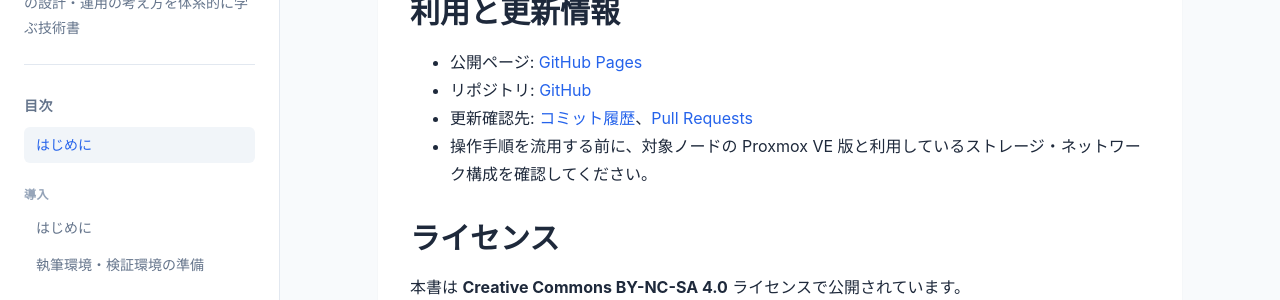
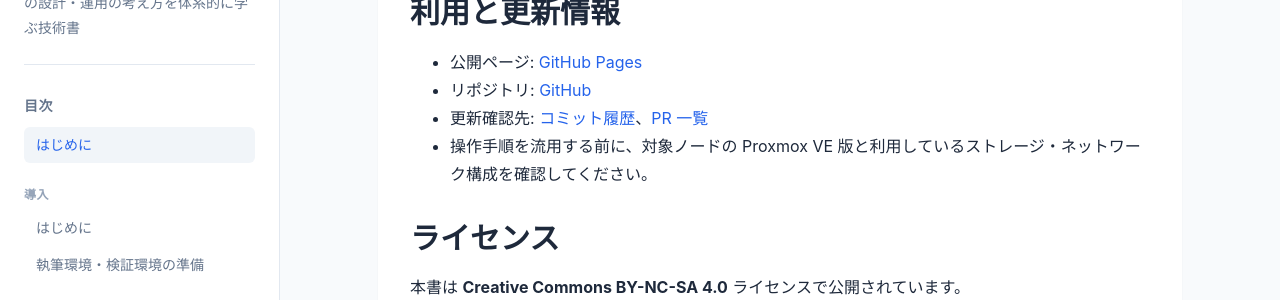
Before and after one commit to itdojp/proxmox_book, a Jekyll site: the page built from docs/index.md, in a window 1280 px wide and 900 px high, scrolled down 2341 px. Shown: the part 152-452 px from the top of the window. Built offline with Jekyll 4.4.1, drawn with Linux system fonts in a browser that asks for light colours.

Commit message:
[codex] Use PR list label on Proxmox top page (#122)

```diff
--- a/docs/index.md
+++ b/docs/index.md
@@ -77,7 +77,7 @@ Proxmox VE をこれから本格的に活用したいインフラエンジニア
 
 - 公開ページ: [GitHub Pages](https://itdojp.github.io/proxmox_book/)
 - リポジトリ: [GitHub](https://github.com/itdojp/proxmox_book)
-- 更新確認先: [コミット履歴](https://github.com/itdojp/proxmox_book/commits/main/)、[Pull Requests](https://github.com/itdojp/proxmox_book/pulls)
+- 更新確認先: [コミット履歴](https://github.com/itdojp/proxmox_book/commits/main/)、[PR 一覧](https://github.com/itdojp/proxmox_book/pulls)
 - 操作手順を流用する前に、対象ノードの Proxmox VE 版と利用しているストレージ・ネットワーク構成を確認してください。
 
 ## ライセンス
```
